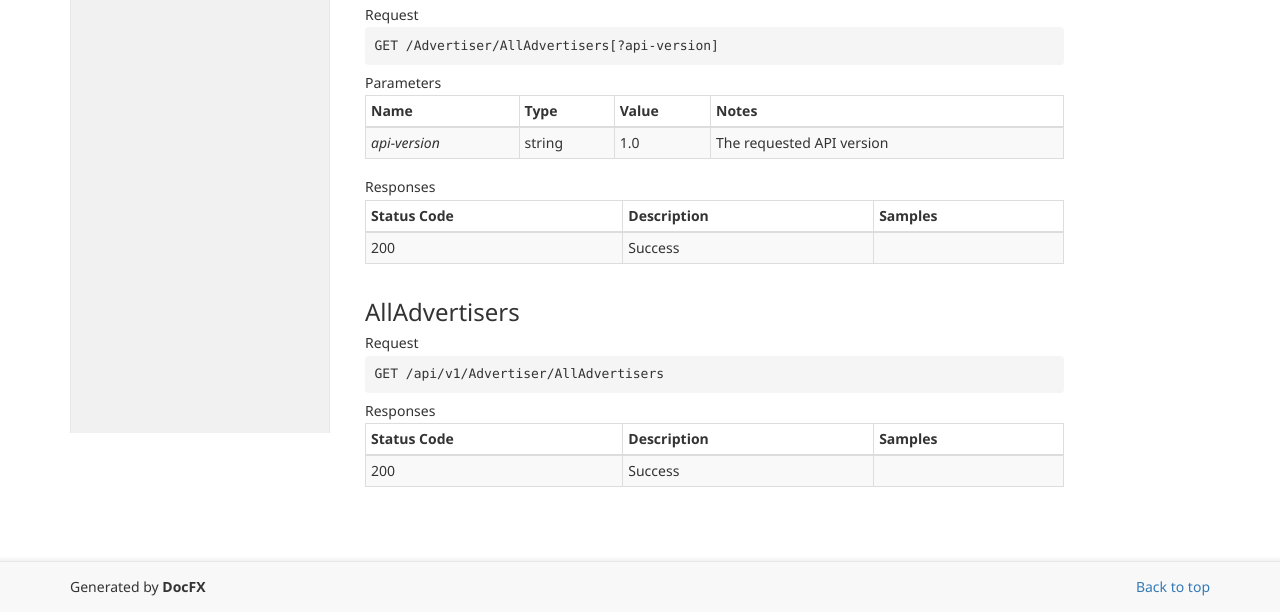
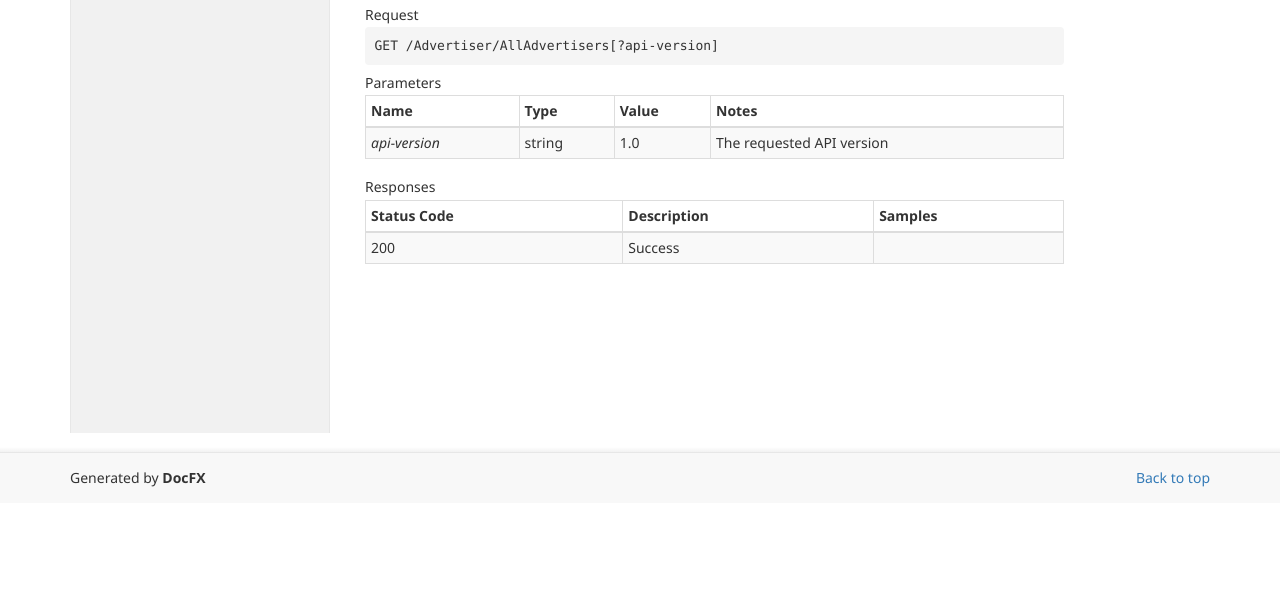
Before and after one commit to IslamTareq0012/_site, a plain HTML site: page restapi/WaffarX.html in a window 1280 px wide. Shown: the part 297-909 px from the top of the page. After the commit the page ends 800 px from the top, so only its background shows below. Drawn offline with Linux system fonts and the light colour scheme.

Commit message:
update api paths

```diff
--- a/index.json
+++ b/index.json
@@ -147,6 +147,6 @@
   "restapi/WaffarX.html": {
     "href": "restapi/WaffarX.html",
     "title": "WaffarX APIs | WaffarX Docs",
-    "keywords": "WaffarX APIs Advertiser AllAdvertisers Request GET /Advertiser/AllAdvertisers[?api-version] Parameters Name Type Value Notes api-version string 1.0 The requested API version Responses Status Code Description Samples 200 Success AllAdvertisers Request GET /api/v1/Advertiser/AllAdvertisers Responses Status Code Description Samples 200 Success"
+    "keywords": "WaffarX APIs Advertiser AllAdvertisers Request GET /Advertiser/AllAdvertisers[?api-version] Parameters Name Type Value Notes api-version string 1.0 The requested API version Responses Status Code Description Samples 200 Success"
   }
 }
--- a/restapi/WaffarX.html
+++ b/restapi/WaffarX.html
@@ -130,35 +130,6 @@
     </table>
   </div>
 
-
-
-   <h3 id="WaffarX_APIs_1_0_AllAdvertisers" data-uid="WaffarX APIs/1.0/AllAdvertisers" class="text-capitalize">AllAdvertisers</h3>
-  <h5>Request</h5>
-  <div class="codewrapper">
-    <pre><code class="lang-restApi hljs">GET /api/v1/Advertiser/AllAdvertisers</code></pre>
-  </div>
-  <div class="responses">
-    <h5>Responses</h5>
-    <table class="table table-bordered table-striped table-condensed">
-      <thead>
-        <tr>
-          <th>Status Code</th>
-          <th>Description</th>
-          <th>Samples</th>
-        </tr>
-      </thead>
-      <tbody>
-      <tr>
-        <td><span class="status">200</span></td>
-        <td><p>Success</p>
-</td>
-        <td class="sample-response">
-        </td>
-      </tr>
-      </tbody>
-    </table>
-  </div>
-
 </article>
           </div>
 
```
Also changed, not shown: manifest.json.
